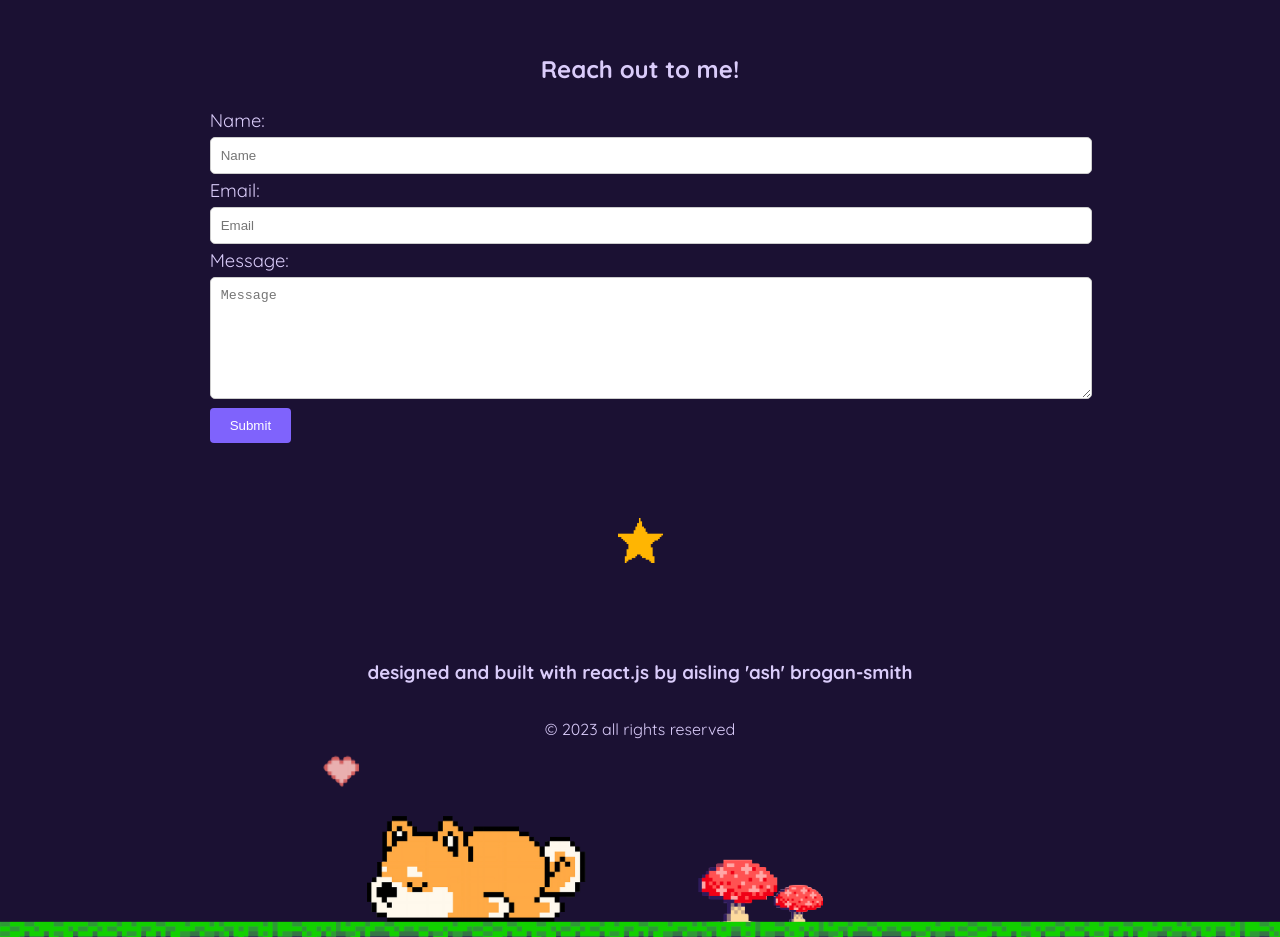
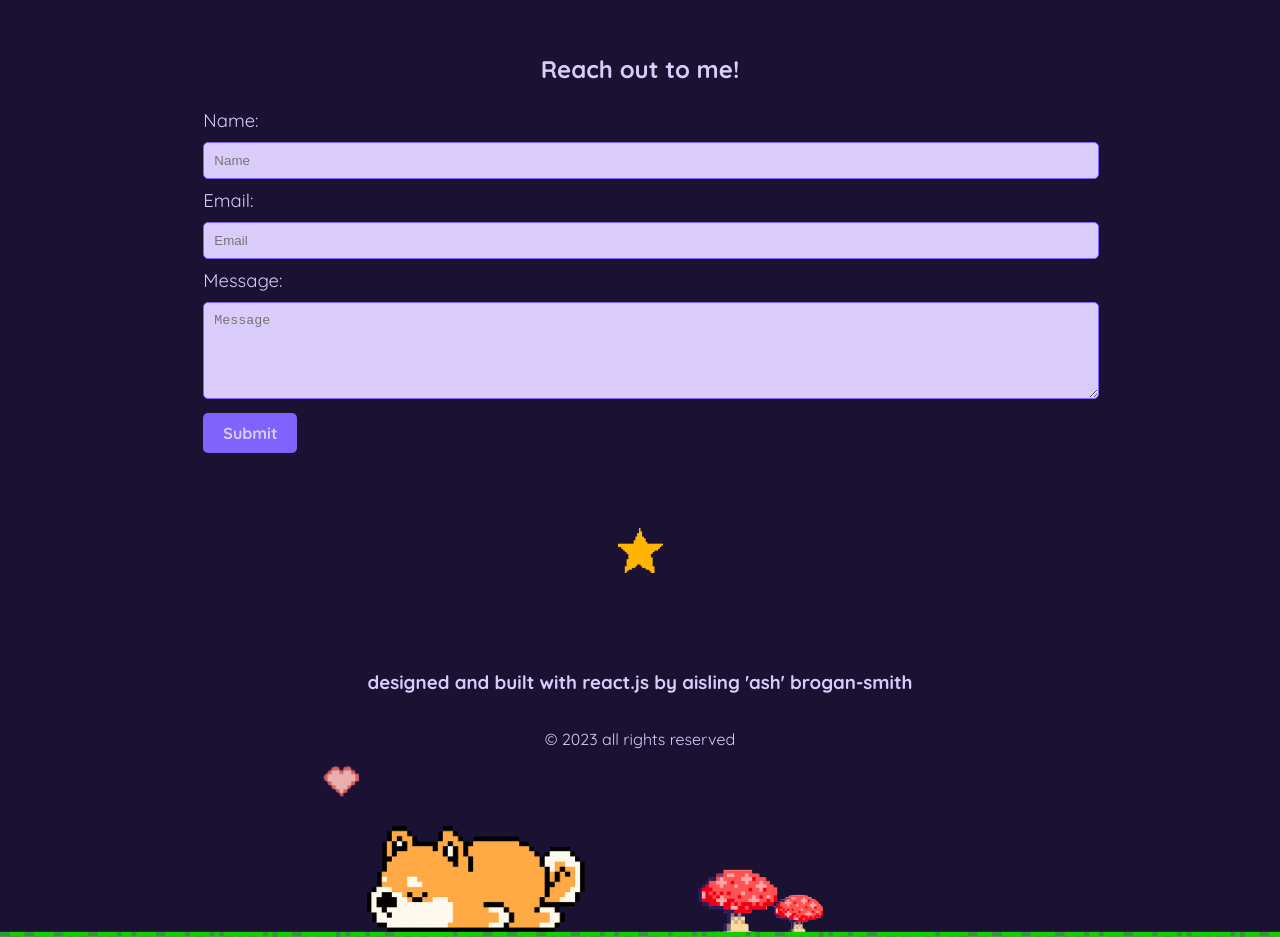
Before and after one commit to ashwantspizza/mywebsite, a React (Create React App) app in the folder ash-website/: page /#/ in a window 1280 px wide. Shown: the part 3520-4457 px from the top of the page. Built offline with nearby package versions, Linux system fonts and the light colour scheme.

Commit message:
applied font to submit button of contact form

```diff
--- a/ash-website/public/index.html
+++ b/ash-website/public/index.html
@@ -6,6 +6,10 @@
     <link rel="icon" type="image/png" href="favicon.ico">
     <title>Aisling Brogan-Smith</title>
 		<!-- fonts-->
+    <style>
+      @import url('https://fonts.googleapis.com/css?family=Quicksand');
+  </style>
+
 		<link rel="preconnect" href="https://fonts.googleapis.com" />
 		<link rel="preconnect" href="https://fonts.gstatic.com" crossorigin />
 		<link
--- a/ash-website/src/components/ContactForm.css
+++ b/ash-website/src/components/ContactForm.css
@@ -1,29 +1,29 @@
-/* Style labels */
 .input-label {
     font-size: 1.15rem;
   }
 
-  /* Style input fields */
   .input-field {
     width: 100%;
     padding: 10px;
-    margin: 5px 0;
-    border: 1px solid #ccc;
+    margin: 10px 0;
+    border: 1px solid #7f63fc;
     border-radius: 5px;
+    color: #1b1133;
+    background-color: #DACCFA;
   }
 
-  /* Style the submit button */
-  .form button {
+  .submit-button {
+    font-family: 'Quicksand', sans-serif;
+    font-size: 1rem;
+    font-weight: 800;
     background-color: #7f63fc;
-    color: white;
-    font-family: 'Comfortaa', sans-serif;
+    color: #DACCFA;
     padding: 10px 20px;
     border: none;
-    border-radius: 4px;
+    border-radius: 5px;
     cursor: pointer;
   }
 
-  /* Style the textarea, which has its own tag name */
   textarea.input-field {
-    height: 100px;
+    height: 75px;
   }
```
